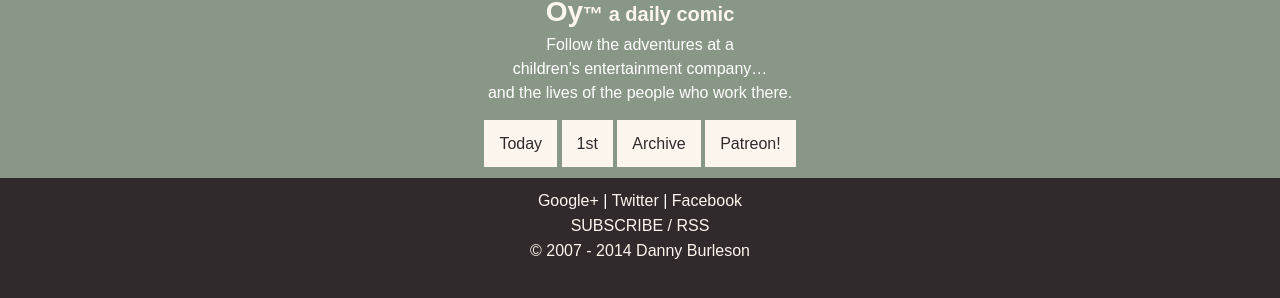
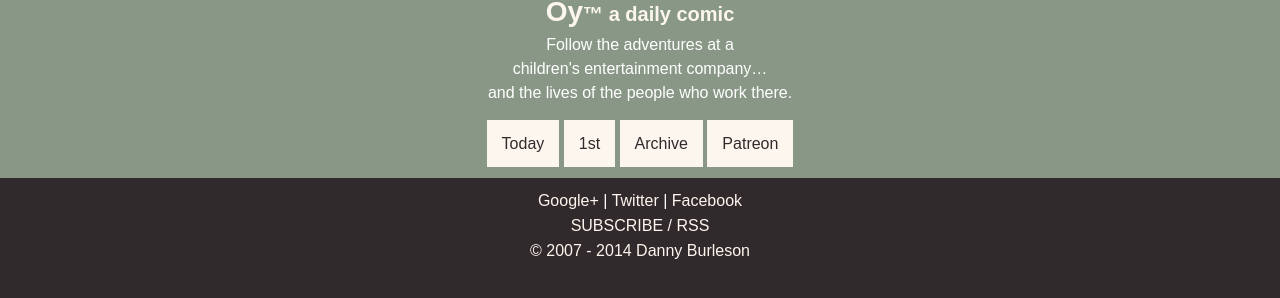
Before and after one commit to oycomics/oycomics.github.io, a Jekyll site: the page built from index.html, in a window 1280 px wide. Shown: the part 112-410 px from the top of the page. Built offline with Jekyll 4.4.1, drawn with Linux system fonts in a browser that asks for light colours; Markdown is read by kramdown in place of the engine named in the settings; the list of posts is cut into pages by our own code.

Commit message:
Update nav.html

```diff
--- a/_includes/nav.html
+++ b/_includes/nav.html
@@ -4,5 +4,5 @@
 	{% endfor %}
 	<a class="nav_item first_comic_link" href="/">1st</a>
 	<a class="nav_item archive_link" href="/archive">Archive</a>
-	<a class="nav_item patreon" href="http://www.patreon.com/oycomics" target="_blank">Patreon!</a>
+	<a class="nav_item patreon" href="http://www.patreon.com/oycomics" target="_blank">Patreon</a>
 </div>
```
